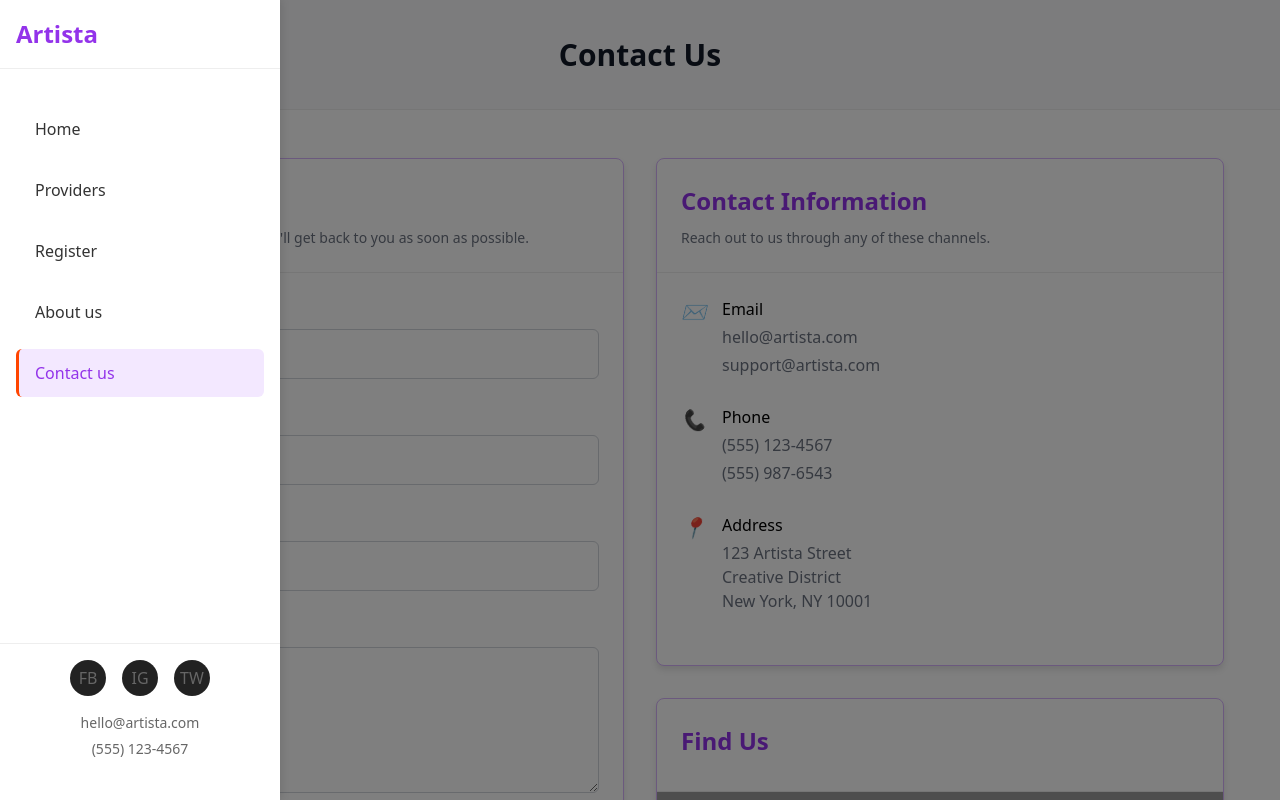
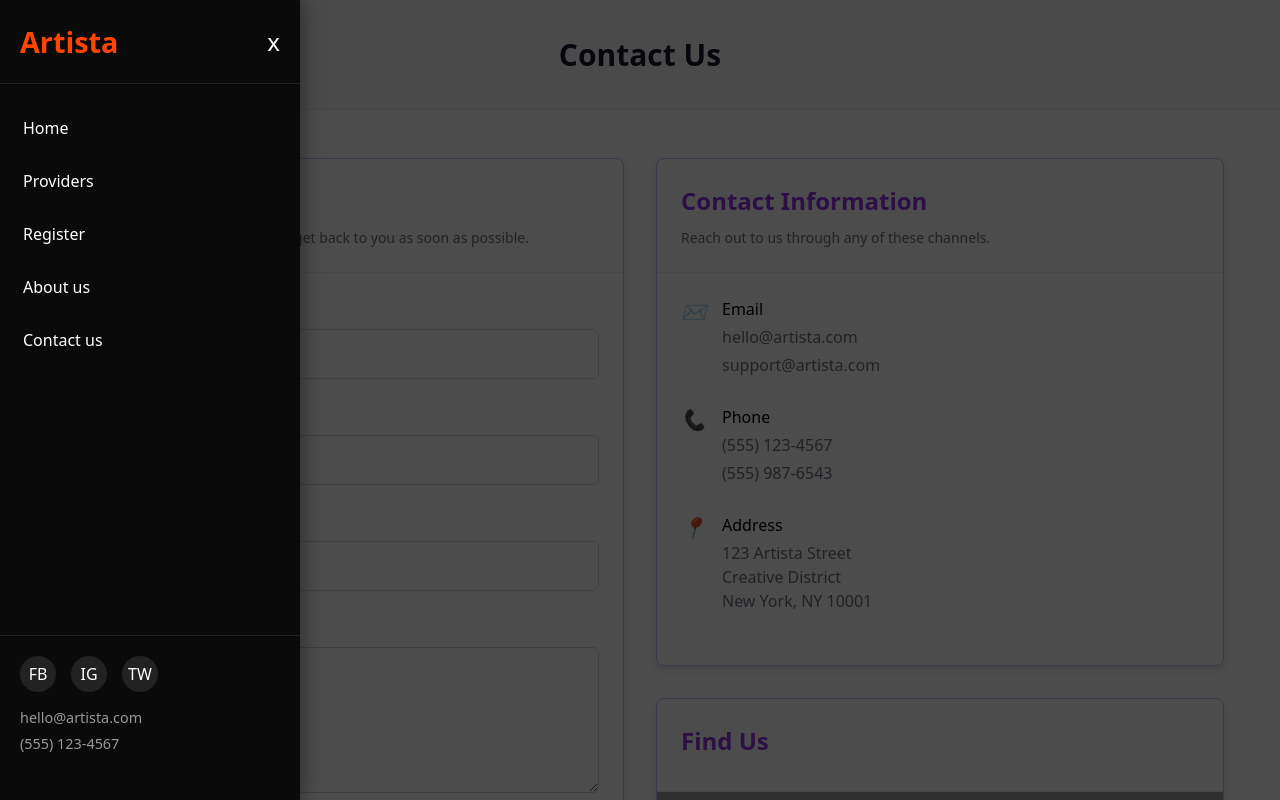
Before and after one commit to chaguer12/Artista-Front, an Angular app: page /contact in a window 1280 px wide. Both pictures are taken after a click on the button 36 px from the left and 36 px from the top of the page. Shown: the top 800 px of the page. Built offline with nearby package versions, Linux system fonts and the light colour scheme; grey boxes are pictures that could not be loaded.

Commit message:
stat: shared sidebar

```diff
--- a/src/app/components/contact/contact.component.html
+++ b/src/app/components/contact/contact.component.html
@@ -1,41 +1,4 @@
-<button class="sidebar-toggle" (click)="toggleSidebar()">
-    <div class="hamburger" [class.active]="sidebarOpen">
-      <span></span>
-      <span></span>
-      <span></span>
-    </div>
-  </button>
-
-  <div class="sidebar" [class.open]="sidebarOpen">
-    <div class="sidebar-header">
-      <div class="logo">Artista</div>
-      <button class="close-btn" (click)="toggleSidebar()">x</button>
-    </div>
-
-    <div class="sidebar-content">
-      <nav class="sidebar-nav">
-        <a href="#" class="nav-item">Home</a>
-        <a href="" class="nav-item">Providers</a>
-        <a href="" class="nav-item">Register</a>
-        <a href="" class="nav-item">About us</a>
-        <a href="" class="nav-item active">Contact us</a>
-      </nav>
-
-      <div class="sidebar-footer">
-        <div class="social-links">
-          <a href="#" class="social-link">FB</a>
-          <a href="#" class="social-link">IG</a>
-          <a href="#" class="social-link">TW</a>
-        </div>
-        <div class="contact-info">
-          <p>hello&#64;artista.com</p>
-          <p>(555) 123-4567</p>
-        </div>
-      </div>
-    </div>
-  </div>
-
-  <div class="sidebar-overlay" [class.active]="sidebarOpen" (click)="toggleSidebar()"></div>
+<app-sidebar></app-sidebar>
 
   <!-- Main Content -->
   <div class="main-content" [class.sidebar-open]="sidebarOpen">
--- a/src/app/components/contact/contact.component.ts
+++ b/src/app/components/contact/contact.component.ts
@@ -1,10 +1,11 @@
 import { Component, Inject, OnInit } from '@angular/core';
 import {FormBuilder, type FormGroup, Validators,ReactiveFormsModule} from "@angular/forms"
 import { CommonModule } from '@angular/common';
+import { SidebarComponent } from "../sidebar/sidebar.component";
 
 @Component({
   selector: 'app-contact',
-  imports: [CommonModule,ReactiveFormsModule],
+  imports: [CommonModule, ReactiveFormsModule, SidebarComponent],
   templateUrl: './contact.component.html',
   styleUrl: './contact.component.css'
 })
--- a/src/app/components/home/home.component.html
+++ b/src/app/components/home/home.component.html
@@ -1,45 +1,4 @@
-<!-- Sidebar Toggle Button -->
-<button class="sidebar-toggle" (click)="toggleSidebar()">
-    <div class="hamburger" [class.active]="sidebarOpen">
-      <span></span>
-      <span></span>
-      <span></span>
-    </div>
-  </button>
-
-  <!-- Sidebar -->
-  <div class="sidebar" [class.open]="sidebarOpen">
-    <div class="sidebar-header">
-      <div class="logo">Artista</div>
-      <button class="close-btn" (click)="toggleSidebar()">x</button>
-    </div>
-
-    <div class="sidebar-content">
-      <nav class="sidebar-nav">
-        <a href="#" class="nav-item" (click)="navigateTo('')">Home</a>
-        <a href="" class="nav-item" >Providers</a>
-        <a href="" class="nav-item" >Register</a>
-        <a href="" class="nav-item" >About us</a>
-        <a href="/contact" class="nav-item" >Contact us</a>
-      </nav>
-
-      <div class="sidebar-footer">
-        <div class="social-links">
-          <a href="#" class="social-link">FB</a>
-          <a href="#" class="social-link">IG</a>
-          <a href="#" class="social-link">TW</a>
-        </div>
-        <div class="contact-info">
-          <p>hello&#64;artista.com</p>
-          <p>(555) 123-4567</p>
-        </div>
-      </div>
-    </div>
-  </div>
-
-  <!-- Overlay -->
-  <div class="sidebar-overlay" [class.active]="sidebarOpen" (click)="toggleSidebar()"></div>
-
+ <app-sidebar></app-sidebar>
   <!-- Main Content (your existing content) -->
   <div class="main-content" [class.sidebar-open]="sidebarOpen">
     <!-- Hero Section -->
--- a/src/app/components/home/home.component.ts
+++ b/src/app/components/home/home.component.ts
@@ -1,8 +1,9 @@
 import { Component,type OnInit,HostListener } from '@angular/core';
+import { SidebarComponent } from "../sidebar/sidebar.component";
 
 @Component({
   selector: 'app-home',
-  imports: [],
+  imports: [SidebarComponent],
   templateUrl: './home.component.html',
   styleUrl: './home.component.css'
 })
@@ -14,37 +15,7 @@ export class HomeComponent implements OnInit{
       this.setActiveNavOnScroll()
   }
 
-  toggleSidebar() {
-    this.sidebarOpen = !this.sidebarOpen
 
-
-    if (this.sidebarOpen) {
-      document.body.style.overflow = "hidden"
-    } else {
-      document.body.style.overflow = ""
-    }
-  }
-  navigateTo(sectionId: string) {
-
-    setTimeout(() => {
-      this.sidebarOpen = false
-      document.body.style.overflow = ""
-    }, 150)
-  }
-  @HostListener("document:keydown.escape")
-  onEscapePress() {
-      if (this.sidebarOpen) {
-      this.toggleSidebar()
-      }
-  }
-
-  @HostListener("window:resize", ["$event"])
-  onResize(event: any) {
-
-    if (window.innerWidth > 1024 && this.sidebarOpen) {
-      this.toggleSidebar()
-    }
-  }
   animateOnScroll() {
     const observer = new IntersectionObserver(
       (entries) => {
--- /dev/null
+++ b/src/app/components/sidebar/sidebar.component.css
@@ -0,0 +1,183 @@
+/* Sidebar Toggle Button */
+.sidebar-toggle {
+    position: fixed;
+    top: 20px;
+    left: 20px;
+    z-index: 1001;
+    background: transparent;
+    border: none;
+    cursor: pointer;
+    width: 40px;
+    height: 40px;
+    display: flex;
+    align-items: center;
+    justify-content: center;
+    transition: all 0.3s ease;
+  }
+
+  .hamburger {
+    width: 24px;
+    height: 20px;
+    position: relative;
+    display: flex;
+    flex-direction: column;
+    justify-content: space-between;
+  }
+
+  .hamburger span {
+    display: block;
+    height: 2px;
+    width: 100%;
+    background-color: #fff;
+    border-radius: 2px;
+    transition: all 0.3s ease;
+  }
+
+  .hamburger.active span:nth-child(1) {
+    transform: translateY(9px) rotate(45deg);
+  }
+
+  .hamburger.active span:nth-child(2) {
+    opacity: 0;
+  }
+
+  .hamburger.active span:nth-child(3) {
+    transform: translateY(-9px) rotate(-45deg);
+  }
+
+  /* Sidebar */
+  .sidebar {
+    position: fixed;
+    top: 0;
+    left: -300px;
+    width: 300px;
+    height: 100vh;
+    background-color: #0a0a0a;
+    z-index: 1002;
+    transition: all 0.3s ease;
+    box-shadow: 0 0 20px rgba(0, 0, 0, 0.5);
+    display: flex;
+    flex-direction: column;
+  }
+
+  .sidebar.open {
+    left: 0;
+  }
+
+  .sidebar-header {
+    display: flex;
+    justify-content: space-between;
+    align-items: center;
+    padding: 20px;
+    border-bottom: 1px solid #222;
+  }
+
+  .logo {
+    font-size: 1.8rem;
+    font-weight: bold;
+    color: #ff4500;
+  }
+
+  .close-btn {
+    background: transparent;
+    border: none;
+    color: #fff;
+    font-size: 24px;
+    cursor: pointer;
+    transition: color 0.3s ease;
+  }
+
+  .close-btn:hover {
+    color: #ff4500;
+  }
+
+  .sidebar-content {
+    flex: 1;
+    display: flex;
+    flex-direction: column;
+    justify-content: space-between;
+    padding: 20px 0;
+    overflow-y: auto;
+  }
+
+  .sidebar-nav {
+    display: flex;
+    flex-direction: column;
+    gap: 5px;
+  }
+
+  .nav-item {
+    padding: 12px 20px;
+    color: #fff;
+    text-decoration: none;
+    transition: all 0.3s ease;
+    border-left: 3px solid transparent;
+  }
+
+  .nav-item:hover, .nav-item.active {
+    background-color: #1a1a1a;
+    border-left-color: #ff4500;
+    color: #ff4500;
+  }
+
+  .sidebar-footer {
+    padding: 20px;
+    border-top: 1px solid #222;
+  }
+
+  .social-links {
+    display: flex;
+    gap: 15px;
+    margin-bottom: 15px;
+  }
+
+  .social-link {
+    display: inline-flex;
+    align-items: center;
+    justify-content: center;
+    width: 36px;
+    height: 36px;
+    background-color: #222;
+    color: #fff;
+    text-decoration: none;
+    border-radius: 50%;
+    transition: all 0.3s ease;
+  }
+
+  .social-link:hover {
+    background-color: #ff4500;
+    transform: translateY(-2px);
+  }
+
+  .contact-info {
+    font-size: 0.9rem;
+    color: #999;
+  }
+
+  .contact-info p {
+    margin: 5px 0;
+  }
+
+  /* Overlay */
+  .sidebar-overlay {
+    position: fixed;
+    top: 0;
+    left: 0;
+    width: 100%;
+    height: 100%;
+    background-color: rgba(0, 0, 0, 0.7);
+    z-index: 1000;
+    opacity: 0;
+    visibility: hidden;
+    transition: all 0.3s ease;
+  }
+
+  .sidebar-overlay.active {
+    opacity: 1;
+    visibility: visible;
+  }
+
+  /* Main Content when sidebar is open */
+  .main-content.sidebar-open {
+    transform: translateX(300px);
+  }
--- /dev/null
+++ b/src/app/components/sidebar/sidebar.component.html
@@ -0,0 +1,41 @@
+<!-- Sidebar Toggle Button -->
+<button class="sidebar-toggle" (click)="toggleSidebar()">
+    <div class="hamburger" [class.active]="sidebarOpen">
+      <span></span>
+      <span></span>
+      <span></span>
+    </div>
+  </button>
+
+  <!-- Sidebar -->
+  <div class="sidebar" [class.open]="sidebarOpen">
+    <div class="sidebar-header">
+      <div class="logo">Artista</div>
+      <button class="close-btn" (click)="toggleSidebar()">x</button>
+    </div>
+
+    <div class="sidebar-content">
+      <nav class="sidebar-nav">
+        <a href="#" class="nav-item" (click)="navigateTo('')">Home</a>
+        <a href="" class="nav-item" >Providers</a>
+        <a href="" class="nav-item" >Register</a>
+        <a href="" class="nav-item" >About us</a>
+        <a href="/contact" class="nav-item" >Contact us</a>
+      </nav>
+
+      <div class="sidebar-footer">
+        <div class="social-links">
+          <a href="#" class="social-link">FB</a>
+          <a href="#" class="social-link">IG</a>
+          <a href="#" class="social-link">TW</a>
+        </div>
+        <div class="contact-info">
+          <p>hello&#64;artista.com</p>
+          <p>(555) 123-4567</p>
+        </div>
+      </div>
+    </div>
+  </div>
+
+  <!-- Overlay -->
+  <div class="sidebar-overlay" [class.active]="sidebarOpen" (click)="toggleSidebar()"></div>
--- /dev/null
+++ b/src/app/components/sidebar/sidebar.component.ts
@@ -0,0 +1,57 @@
+import { Component, OnInit, HostListener } from '@angular/core';
+
+@Component({
+  selector: 'app-sidebar',
+  standalone: true,
+  imports: [],
+  templateUrl: './sidebar.component.html',
+  styleUrls: ['./sidebar.component.css']
+})
+export class SidebarComponent implements OnInit {
+  sidebarOpen = false;
+
+  ngOnInit(): void {
+    this.animateOnScroll();
+    this.setActiveNavOnScroll();
+  }
+
+  navigateTo(sectionId: string) {
+    setTimeout(() => {
+      this.sidebarOpen = false;
+      document.body.style.overflow = "";
+    }, 150);
+  }
+
+  toggleSidebar() {
+    this.sidebarOpen = !this.sidebarOpen;
+
+    if (this.sidebarOpen) {
+      document.body.style.overflow = "hidden";
+    } else {
+      document.body.style.overflow = "";
+    }
+  }
+
+  @HostListener("document:keydown.escape")
+  onEscapePress() {
+    if (this.sidebarOpen) {
+      this.toggleSidebar();
+    }
+  }
+
+  @HostListener("window:resize", ["$event"])
+  onResize(event: any) {
+    if (window.innerWidth > 1024 && this.sidebarOpen) {
+      this.toggleSidebar();
+    }
+  }
+
+  // Assure-toi d'implémenter ces méthodes si elles sont utilisées
+  private animateOnScroll() {
+    console.log("Animation au scroll - implémente ici ta logique");
+  }
+
+  private setActiveNavOnScroll() {
+    console.log("Activation de la navigation en fonction du scroll");
+  }
+}
```
Also changed, not shown: 1 other file (tests, documents, lock files or other folders).
